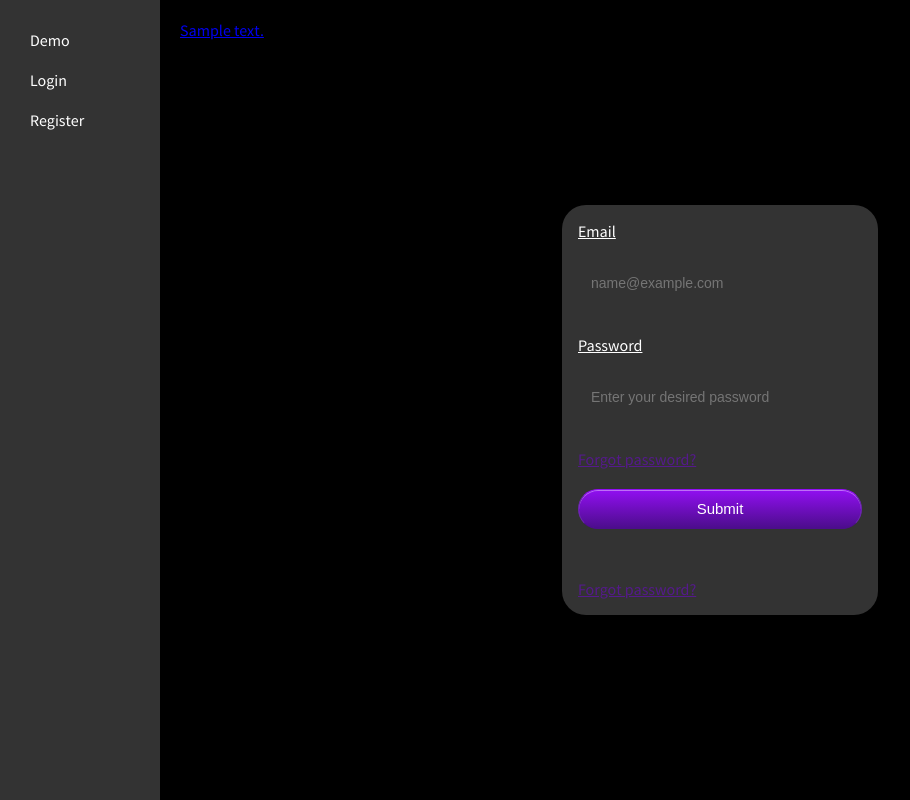
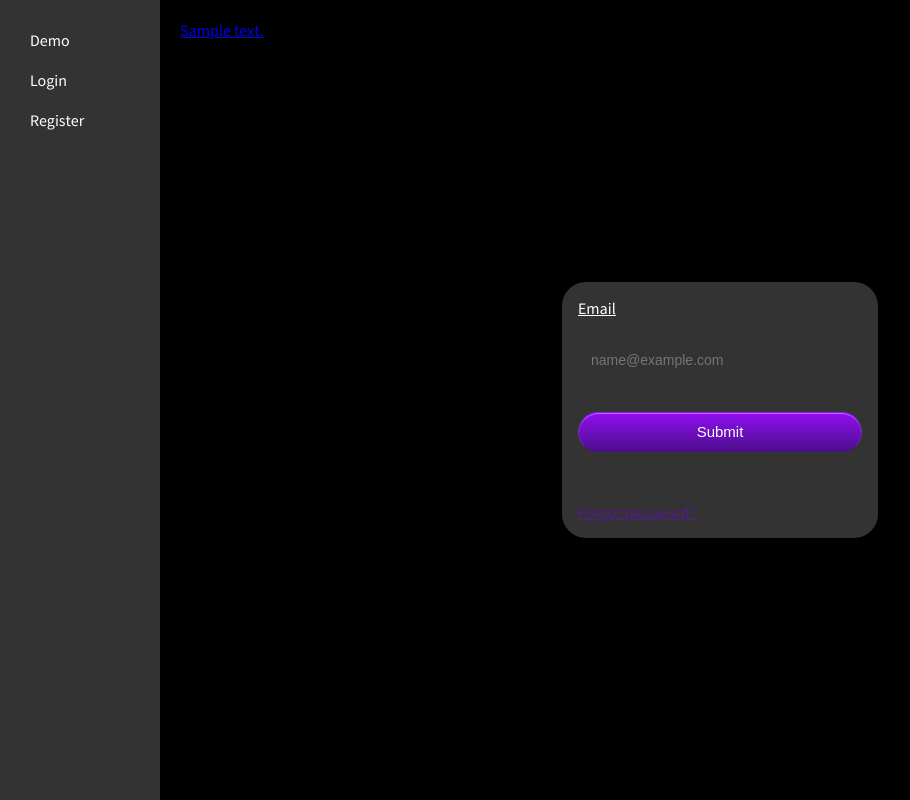
Before and after one commit to DevGauge/PursuitProphet, a Flask app: template app/templates/security/login_user.html in a window 1280 px wide. Shown: the whole page, without its empty margins (0-910 px from the left). Run offline with Flask 3, Linux system fonts and the light colour scheme; the template is opened without the code that fills it: most values are stand-ins (such as "Sample title", 1, 10 or a date in 2020); form fields are guessed from the names that the template uses; some libraries are stand-ins or nearby versions.

Commit message:
Removed duplicate "Forgot password?" link and password field from the login form.

```diff
--- a/app/templates/security/login_user.html
+++ b/app/templates/security/login_user.html
@@ -16,20 +16,10 @@
         <span class="form-error">{{ error }}</span>
     {% endfor %}
     <br>
-
-    {{ login_user_form.password.label }}<br>
-    {{ login_user_form.password(size=32, placeholder="Enter your desired password") }}
-    {% for error in login_user_form.password.errors %}
-        <span class="form-error">{{ error }}</span>
-    {% endfor %}
-    <br>
-    <a href="{{ url_for_security('reset_password', token=reset_password_token) }}">Forgot password?</a>
-    <br>
-
     {{ login_user_form.submit(class="standard-button") }}
     <br>
     <br>
-    <a href="{{ url_for_security('forgot_password') }}">Forgot password?</a>
+    <a href="{{ url_for_security('reset_password', token=reset_password_token) }}">Forgot password?</a>
   </form>
 </div>
 {% endblock %}
```
